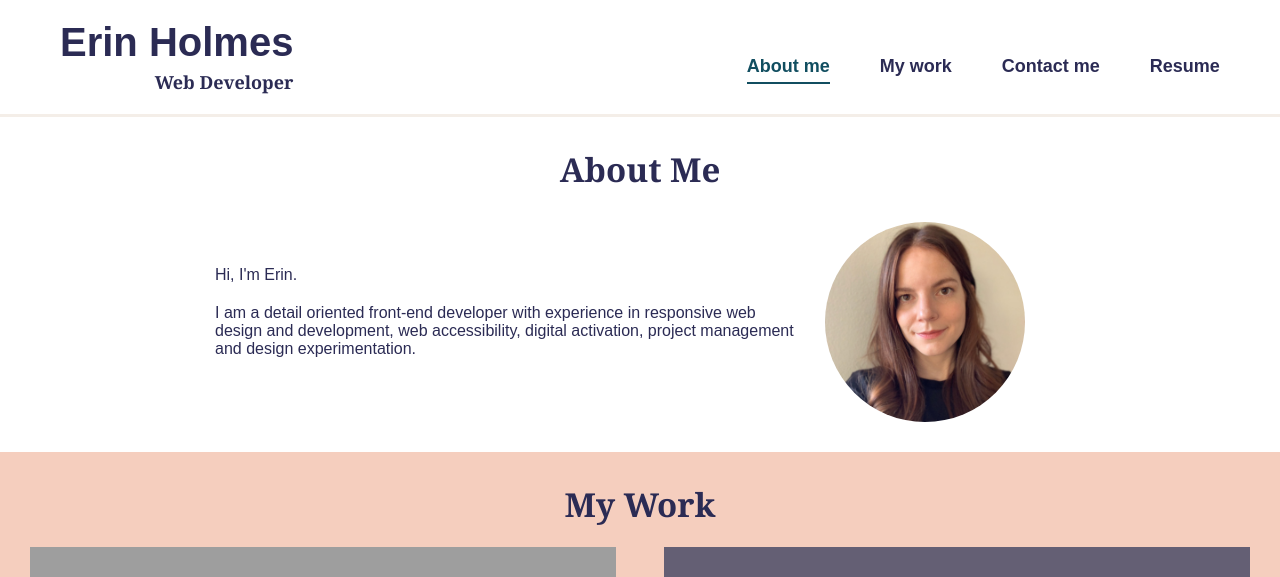
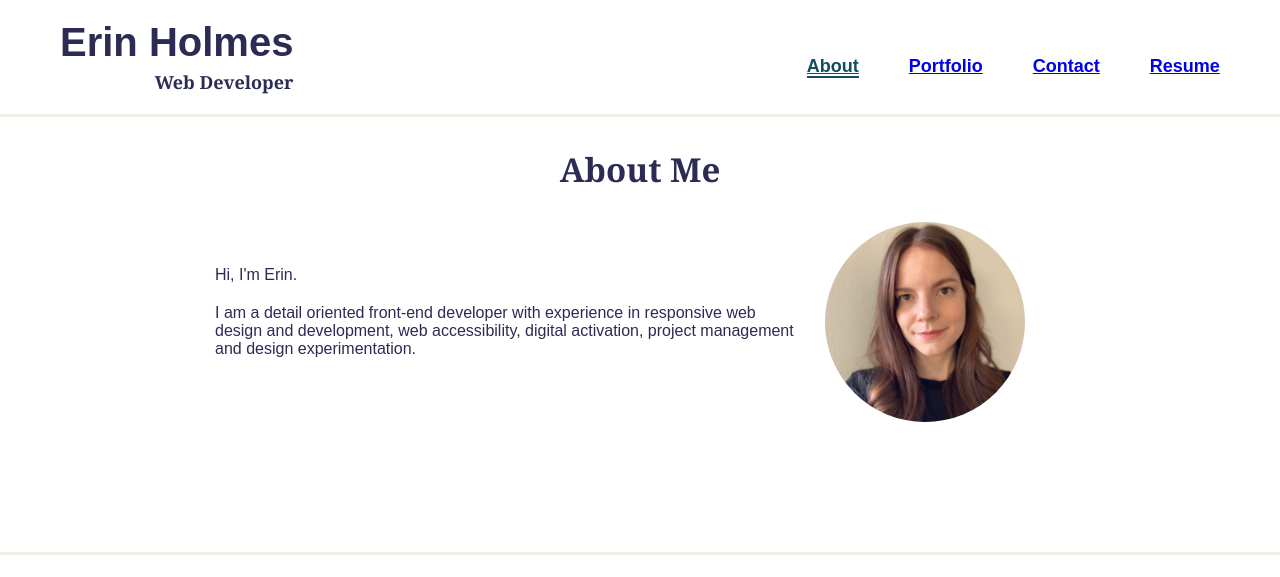
Before and after one commit to emholmes/react-portfolio, a React (Create React App) app: page / in a window 1280 px wide. Shown: the top 577 px of the page. Built offline with nearby package versions, Linux system fonts and the light colour scheme; grey boxes are pictures that could not be loaded.

Commit message:
conditionally display content

```diff
--- a/src/App.js
+++ b/src/App.js
@@ -1,16 +1,29 @@
 // import logo from './logo.svg';
+import { useState } from "react";
 import './App.css';
 import Header from './components/Header';
 import About from './components/About';
 import Footer from './components/Footer';
-import Project from './components/Project';
+import Portfolio from './components/Project';
 
 function App() {
+  const [currentPage, handlePageChange] = useState("About");
+
+  const renderPage = () => {
+    switch(currentPage) {
+      case "About":
+        return <About />;
+      case "Portfolio":
+        return <Portfolio />;
+      default:
+        return <About />;
+    }
+  };
+
   return (
     <div>
-      <Header />
-      <About />
-      <Project />
+      <Header currentPage={currentPage} handlePageChange={handlePageChange} />
+      {renderPage()}
       <Footer />
     </div>
 
--- a/src/components/Header/index.js
+++ b/src/components/Header/index.js
@@ -1,13 +1,16 @@
 import Navigation from "../Navigation";
 
-const Header = () => {
+const Header = (props) => {
   return (
     <header>
       <div className="h1-block">
         <h1>Erin Holmes</h1>
             <h2>Web Developer</h2>
       </div>
-      <Navigation />
+      <Navigation
+        currentPage={props.currentPage}
+        handlePageChange={props.handlePageChange}
+      />
     </header>
   )
 }
--- a/src/components/Navigation/index.js
+++ b/src/components/Navigation/index.js
@@ -1,25 +1,18 @@
-import { useState } from "react";
-
-const Navigation = () => {
-  const [navLinks] = useState([
-    { name: "About me" },
-    { name: "My work"},
-    { name: "Contact me"},
-    { name: "Resume" }
-  ]);
-
-  const [currentNavLink, setcurrentNavLink] = useState(navLinks[0]);
+const Navigation = ({currentPage, handlePageChange}) => {
+  const navLinks = ["About", "Portfolio", "Contact", "Resume"];
 
   return (
     <nav>
-      <ul>
+      <ul className="nav nav-tabs">
         {navLinks.map((link) => (
-          <li className={`${currentNavLink.name === link.name && "navActive"}`} key={link.name}>
-            <span onClick={() => {
-              setcurrentNavLink(link);
-            }}>
-                {link.name}
-            </span>
+          <li className="nav-item" key={link}>
+            <a href={"#" + link.toLowerCase()}
+            onClick={() => {
+              handlePageChange(link);
+            }}
+              className={currentPage === link ? "nav-link navActive active" : "nav-link"}>
+                {link}
+            </a>
           </li>
         ))}
       </ul>
--- a/src/components/Project/index.js
+++ b/src/components/Project/index.js
@@ -1,6 +1,6 @@
 import { useState } from "react";
 
-const Project = () => {
+const Portfolio = () => {
   const [projects] = useState([
     {
       id: "project-one", name: "Parktime 2.0", description: "MVC &#183; Sequelize &#183; Node.js &#183; RESTful API", pageUrl: "https://parktime-2.herokuapp.com/", githubUrl: ""
@@ -27,7 +27,7 @@ const Project = () => {
 
   return (
     <section id="my-work" className="my-work">
-      <h3>My Work</h3>
+      <h3>Portfolio</h3>
       <ul className="project-list">
         {projects.map((project) => (
           <a className={project.id} href={project.pageUrl} key={project.id} target="_blank" rel="noreferrer">
@@ -44,4 +44,4 @@ const Project = () => {
   )
 }
 
-export default Project;
+export default Portfolio;
```
